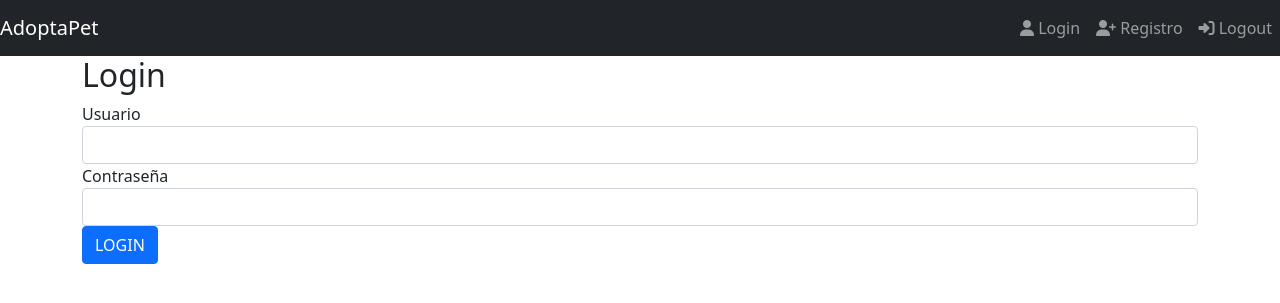
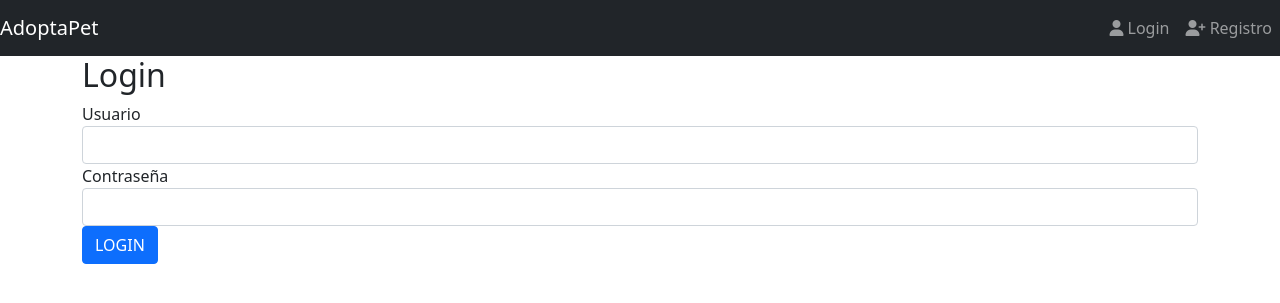
Before and after one commit to CarolinaBernachea/Adopciones, a Django app: page /usuarios/login in a window 1280 px wide. Shown: the top 303 px of the page. Run offline with Django 3.2, Linux system fonts and the light colour scheme; some libraries are stand-ins or nearby versions.

Commit message:
autenticaciones de usuarios

```diff
--- a/AdoptaPet/AdoptaPet/views.py
+++ b/AdoptaPet/AdoptaPet/views.py
@@ -28,6 +28,9 @@ def index(request):
 
 #Vista de LOGEO USUARIOS
 def login_view(request):
+    if request.user.is_authenticated:
+        return redirect ('index')
+
     if request.method == 'POST':
         username = request.POST.get('username')
         password = request.POST.get('password')
@@ -52,6 +55,10 @@ def logout_view(request):
 
 #Vista de REGISTRO USUARIOS
 def register(request):
+    if request.user.is_authenticated:
+        return redirect ('index')
+
+
     form = RegisterForm(request.POST or None)
 
     if request.method == 'POST' and form.is_valid():
--- a/AdoptaPet/templates/navbar.html
+++ b/AdoptaPet/templates/navbar.html
@@ -1,3 +1,6 @@
+{% url 'login' as login %}
+{% url 'register' as register %}
+
 <nav class="navbar navbar-expand-md bg-dark navbar-dark">
     <div class="navbar-header">
         <a href="#" class="navbar-brand">AdoptaPet</a>
@@ -8,23 +11,32 @@
 
     </div>
 
-    <div class="collapse navbar-collapse flex-row-reverse ml-auto" id="navbarNavDropdown">
-        <ul class="navbar-nav">
+    <div class="collapse navbar-collapse flex-row-reverse" id="navbarNavDropdown">
+
+        <ul class=" nav navbar-nav ml-auto">
+
+            {% if user.is_authenticated %}
+
                 <li class="nav-item">
-                <a class="nav-link" aria-current="page" href="#">
+                    <a href="{% url 'logout' %}" class="nav-link">
+                        <span class="fas fa-sign-in-alt"></span>
+                        Logout</a>
+                </li>
+
+            {% else %}
+
+                <li class="nav-item {% if request.path == login %}active{% endif %}">
+                    <a href="{{ login }}" class="nav-link" >
                         <span class="fas fa-user"></span>
                         Login</a>
                 </li>
-            <li class="nav-item">
-                <a class="nav-link" href="#">
+
+                <li class="nav-item {% if request.path == register %}active{% endif %}">
+                    <a href="{{ register }}" class="nav-link">
                         <span class="fas fa-user-plus"></span>
                         Registro</a>
                 </li>
-            <li class="nav-item">
-                <a class="nav-link" href="#">
-                    <span class="fas fa-sign-in-alt"></span>
-                    Logout</a>
-            </li>
+            {% endif %}
         </ul>
     </div>
 </nav>
```
Also changed, not shown: AdoptaPet/db.sqlite3. Lines whose indentation alone changed are shown as unchanged.
